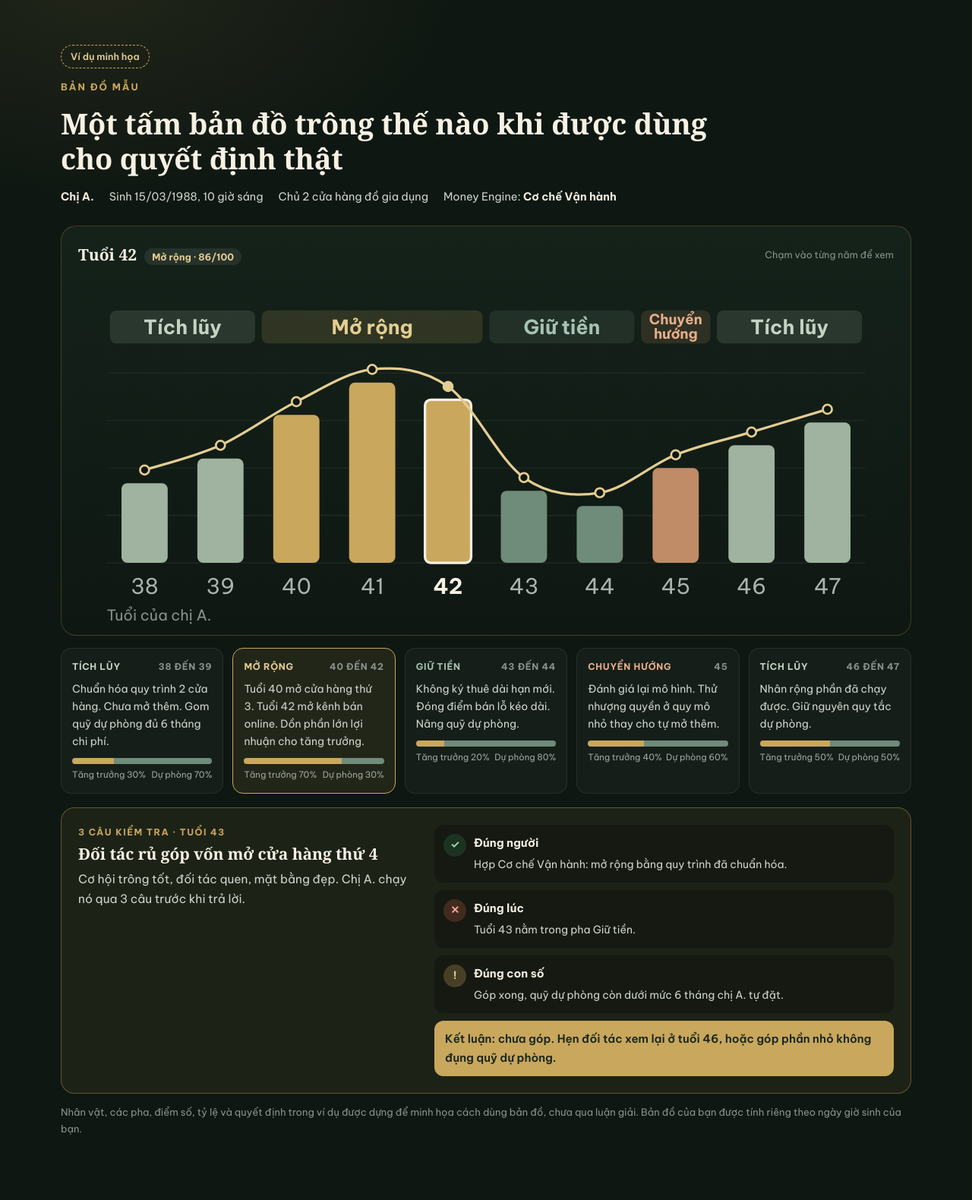
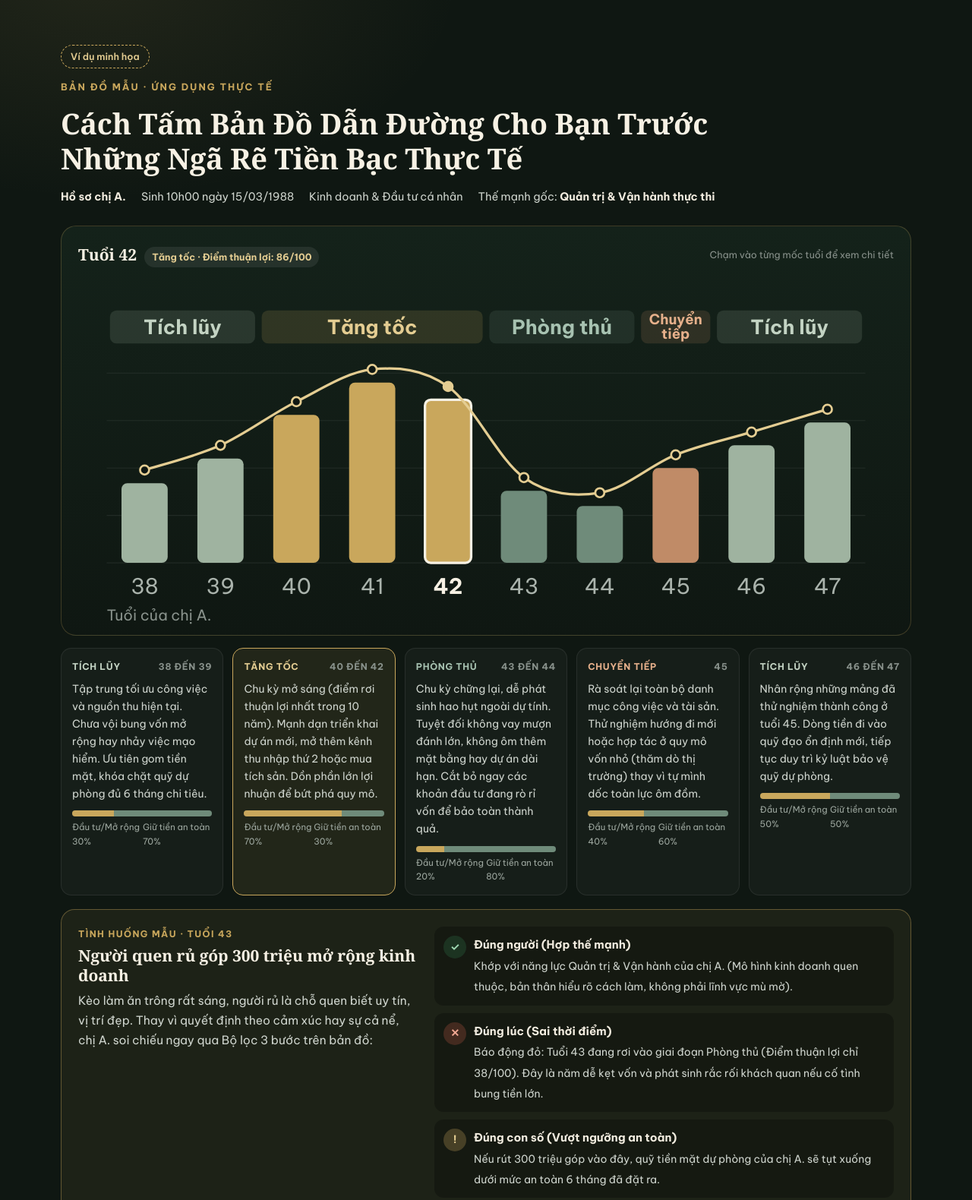
Before and after one commit to dtminhhh/themassivecircle, a plain HTML site: page index.html in a window 1280 px wide. Shown: the part 6400-7980 px from the top of the page at 76% size. Drawn offline with Linux system fonts and the light colour scheme.

Commit message:
Sample map (chi A.) copy v2 (user-supplied), kept honest labelling
- scenario, phase cards, 3-question gate and conclusion rewritten; persona broadened
- one set of phase names (Tich luy / Tang toc / Phong thu / Chuyen tiep) in chart, readout and cards
- kept 'Vi du minh hoa' badge and a truthful footnote: the case is constructed, not an anonymised real client

Co-Authored-By: Claude Sonnet 5.5 <noreply@anthropic.com>

```diff
--- a/index.html
+++ b/index.html
@@ -490,7 +490,7 @@ mark.todo{background:#ffe58a;color:#4a3800;padding:2px 7px;border-radius:5px;fon
 .chart-card{margin-top:26px;background:linear-gradient(180deg,#14221a,#0f1712);border:1px solid rgba(201,167,92,.25);border-radius:20px;padding:16px 16px 8px}
 .readout{display:flex;justify-content:space-between;align-items:center;gap:10px;flex-wrap:wrap;padding:4px 6px 8px;font-size:14px;color:#aab3ac}
 .readout b{font-family:var(--serif);font-size:21px;color:#f7f1e4;margin-right:10px}
-.readout .ph{border-radius:999px;padding:3px 10px;font-weight:700;font-size:12.5px;background:rgba(255,255,255,.08)}
+.readout .ph{border-radius:999px;padding:3px 10px;font-weight:700;font-size:12.5px;background:rgba(255,255,255,.08);white-space:nowrap;display:inline-block}
 .readout .hint{font-size:12.5px;color:#89928c}
 .demo-chart{width:100%;height:auto;display:block}
 .chart-scroll{overflow-x:auto;-webkit-overflow-scrolling:touch;scrollbar-width:none}
@@ -1205,13 +1205,13 @@ footer b{color:#e9e2d2}
   <div class="wrap">
     <div data-r>
       <span class="badge-demo">Ví dụ minh họa</span>
-      <div class="kicker">Bản đồ mẫu</div>
-      <h2 style="font-size:clamp(26px,3vw,38px);max-width:880px">Một tấm bản đồ trông thế nào khi được dùng cho quyết định thật</h2>
-      <div class="persona"><span><b>Chị A.</b></span><span>Sinh 15/03/1988, 10 giờ sáng</span><span>Chủ 2 cửa hàng đồ gia dụng</span><span>Money Engine: <b>Cơ chế Vận hành</b></span></div>
+      <div class="kicker">Bản đồ mẫu · Ứng dụng thực tế</div>
+      <h2 style="font-size:clamp(26px,3vw,38px);max-width:880px">Cách Tấm Bản Đồ Dẫn Đường Cho Bạn Trước Những Ngã Rẽ Tiền Bạc Thực Tế</h2>
+      <div class="persona"><span><b>Hồ sơ chị A.</b></span><span>Sinh 10h00 ngày 15/03/1988</span><span>Kinh doanh &amp; Đầu tư cá nhân</span><span>Thế mạnh gốc: <b>Quản trị &amp; Vận hành thực thi</b></span></div>
     </div>
 
     <div class="chart-card" id="demo" data-r>
-      <div class="readout"><div><b id="ro-age">Tuổi 38</b><span class="ph" id="ro-ph">Tích lũy</span></div><span class="hint">Chạm vào từng năm để xem</span></div>
+      <div class="readout"><div><b id="ro-age">Tuổi 38</b><span class="ph" id="ro-ph">Tích lũy</span></div><span class="hint">Chạm vào từng mốc tuổi để xem chi tiết</span></div>
       <div class="chart-scroll" id="chart-scroll"><svg class="demo-chart" viewBox="0 0 1000 430" role="img" aria-label="Heatmap 10 năm của nhân vật minh họa, từ 38 đến 47 tuổi">
 <line x1="40" y1="350.0" x2="960" y2="350.0" stroke="#ffffff" stroke-opacity=".07"/>
 <line x1="40" y1="292.5" x2="960" y2="292.5" stroke="#ffffff" stroke-opacity=".07"/>
@@ -1219,9 +1219,9 @@ footer b{color:#e9e2d2}
 <line x1="40" y1="177.5" x2="960" y2="177.5" stroke="#ffffff" stroke-opacity=".07"/>
 <line x1="40" y1="120.0" x2="960" y2="120.0" stroke="#ffffff" stroke-opacity=".07"/>
 <g class="band b-acc"><rect x="44" y="44" width="176" height="40" rx="8"/><text x="132.0" y="64" text-anchor="middle" dominant-baseline="central" font-size="24">Tích lũy</text></g>
-<g class="band b-exp"><rect x="228" y="44" width="268" height="40" rx="8"/><text x="362.0" y="64" text-anchor="middle" dominant-baseline="central" font-size="24">Mở rộng</text></g>
-<g class="band b-hold"><rect x="504" y="44" width="176" height="40" rx="8"/><text x="592.0" y="64" text-anchor="middle" dominant-baseline="central" font-size="24">Giữ tiền</text></g>
-<g class="band b-pivot"><rect x="688" y="44" width="84" height="40" rx="8"/><text x="730.0" y="64" text-anchor="middle" font-size="17"><tspan x="730.0" dy="-3">Chuyển</tspan><tspan x="730.0" dy="17">hướng</tspan></text></g>
+<g class="band b-exp"><rect x="228" y="44" width="268" height="40" rx="8"/><text x="362.0" y="64" text-anchor="middle" dominant-baseline="central" font-size="24">Tăng tốc</text></g>
+<g class="band b-hold"><rect x="504" y="44" width="176" height="40" rx="8"/><text x="592.0" y="64" text-anchor="middle" dominant-baseline="central" font-size="24">Phòng thủ</text></g>
+<g class="band b-pivot"><rect x="688" y="44" width="84" height="40" rx="8"/><text x="730.0" y="64" text-anchor="middle" font-size="17"><tspan x="730.0" dy="-3">Chuyển</tspan><tspan x="730.0" dy="17">tiếp</tspan></text></g>
 <g class="band b-acc"><rect x="780" y="44" width="176" height="40" rx="8"/><text x="868.0" y="64" text-anchor="middle" dominant-baseline="central" font-size="24">Tích lũy</text></g>
 <rect class="bar p-acc" style="--i:0" x="58.0" y="253.4" width="56" height="96.6" rx="7"/>
 <text class="age" x="86.0" y="388" text-anchor="middle" font-size="26">38</text>
@@ -1270,27 +1270,27 @@ footer b{color:#e9e2d2}
     </div>
 
     <div class="phases" id="phases">
-      <div class="phc acc" data-ph="acc" data-r><div class="t"><span>Tích lũy</span><span>38 đến 39</span></div><p>Chuẩn hóa quy trình 2 cửa hàng. Chưa mở thêm. Gom quỹ dự phòng đủ 6 tháng chi phí.</p><div class="alloc"><i class="g" style="width:30%"></i><i class="r" style="width:70%"></i></div><div class="alloc-l"><span>Tăng trưởng 30%</span><span>Dự phòng 70%</span></div></div>
-      <div class="phc exp" data-ph="exp" data-r style="--d:80ms"><div class="t"><span>Mở rộng</span><span>40 đến 42</span></div><p>Tuổi 40 mở cửa hàng thứ 3. Tuổi 42 mở kênh bán online. Dồn phần lớn lợi nhuận cho tăng trưởng.</p><div class="alloc"><i class="g" style="width:70%"></i><i class="r" style="width:30%"></i></div><div class="alloc-l"><span>Tăng trưởng 70%</span><span>Dự phòng 30%</span></div></div>
-      <div class="phc hold" data-ph="hold" data-r style="--d:160ms"><div class="t"><span>Giữ tiền</span><span>43 đến 44</span></div><p>Không ký thuê dài hạn mới. Đóng điểm bán lỗ kéo dài. Nâng quỹ dự phòng.</p><div class="alloc"><i class="g" style="width:20%"></i><i class="r" style="width:80%"></i></div><div class="alloc-l"><span>Tăng trưởng 20%</span><span>Dự phòng 80%</span></div></div>
-      <div class="phc pivot" data-ph="pivot" data-r style="--d:240ms"><div class="t"><span>Chuyển hướng</span><span>45</span></div><p>Đánh giá lại mô hình. Thử nhượng quyền ở quy mô nhỏ thay cho tự mở thêm.</p><div class="alloc"><i class="g" style="width:40%"></i><i class="r" style="width:60%"></i></div><div class="alloc-l"><span>Tăng trưởng 40%</span><span>Dự phòng 60%</span></div></div>
-      <div class="phc acc" data-ph="acc2" data-r style="--d:320ms"><div class="t"><span>Tích lũy</span><span>46 đến 47</span></div><p>Nhân rộng phần đã chạy được. Giữ nguyên quy tắc dự phòng.</p><div class="alloc"><i class="g" style="width:50%"></i><i class="r" style="width:50%"></i></div><div class="alloc-l"><span>Tăng trưởng 50%</span><span>Dự phòng 50%</span></div></div>
+      <div class="phc acc" data-ph="acc" data-r><div class="t"><span>Tích lũy</span><span>38 đến 39</span></div><p>Tập trung tối ưu công việc và nguồn thu hiện tại. Chưa vội bung vốn mở rộng hay nhảy việc mạo hiểm. Ưu tiên gom tiền mặt, khóa chặt quỹ dự phòng đủ 6 tháng chi tiêu.</p><div class="alloc"><i class="g" style="width:30%"></i><i class="r" style="width:70%"></i></div><div class="alloc-l"><span>Đầu tư/Mở rộng 30%</span><span>Giữ tiền an toàn 70%</span></div></div>
+      <div class="phc exp" data-ph="exp" data-r style="--d:80ms"><div class="t"><span>Tăng tốc</span><span>40 đến 42</span></div><p>Chu kỳ mở sáng (điểm rơi thuận lợi nhất trong 10 năm). Mạnh dạn triển khai dự án mới, mở thêm kênh thu nhập thứ 2 hoặc mua tích sản. Dồn phần lớn lợi nhuận để bứt phá quy mô.</p><div class="alloc"><i class="g" style="width:70%"></i><i class="r" style="width:30%"></i></div><div class="alloc-l"><span>Đầu tư/Mở rộng 70%</span><span>Giữ tiền an toàn 30%</span></div></div>
+      <div class="phc hold" data-ph="hold" data-r style="--d:160ms"><div class="t"><span>Phòng thủ</span><span>43 đến 44</span></div><p>Chu kỳ chững lại, dễ phát sinh hao hụt ngoài dự tính. Tuyệt đối không vay mượn đánh lớn, không ôm thêm mặt bằng hay dự án dài hạn. Cắt bỏ ngay các khoản đầu tư đang rò rỉ vốn để bảo toàn thành quả.</p><div class="alloc"><i class="g" style="width:20%"></i><i class="r" style="width:80%"></i></div><div class="alloc-l"><span>Đầu tư/Mở rộng 20%</span><span>Giữ tiền an toàn 80%</span></div></div>
+      <div class="phc pivot" data-ph="pivot" data-r style="--d:240ms"><div class="t"><span>Chuyển tiếp</span><span>45</span></div><p>Rà soát lại toàn bộ danh mục công việc và tài sản. Thử nghiệm hướng đi mới hoặc hợp tác ở quy mô vốn nhỏ (thăm dò thị trường) thay vì tự mình dốc toàn lực ôm đồm.</p><div class="alloc"><i class="g" style="width:40%"></i><i class="r" style="width:60%"></i></div><div class="alloc-l"><span>Đầu tư/Mở rộng 40%</span><span>Giữ tiền an toàn 60%</span></div></div>
+      <div class="phc acc" data-ph="acc2" data-r style="--d:320ms"><div class="t"><span>Tích lũy</span><span>46 đến 47</span></div><p>Nhân rộng những mảng đã thử nghiệm thành công ở tuổi 45. Dòng tiền đi vào quỹ đạo ổn định mới, tiếp tục duy trì kỷ luật bảo vệ quỹ dự phòng.</p><div class="alloc"><i class="g" style="width:50%"></i><i class="r" style="width:50%"></i></div><div class="alloc-l"><span>Đầu tư/Mở rộng 50%</span><span>Giữ tiền an toàn 50%</span></div></div>
     </div>
 
     <div class="ck" id="ck43">
       <div>
-        <div class="k2">3 câu kiểm tra · tuổi 43</div>
-        <h3>Đối tác rủ góp vốn mở cửa hàng thứ 4</h3>
-        <p class="sit">Cơ hội trông tốt, đối tác quen, mặt bằng đẹp. Chị A. chạy nó qua 3 câu trước khi trả lời.</p>
+        <div class="k2">Tình huống mẫu · tuổi 43</div>
+        <h3>Người quen rủ góp 300 triệu mở rộng kinh doanh</h3>
+        <p class="sit">Kèo làm ăn trông rất sáng, người rủ là chỗ quen biết uy tín, vị trí đẹp. Thay vì quyết định theo cảm xúc hay sự cả nể, chị A. soi chiếu ngay qua Bộ lọc 3 bước trên bản đồ:</p>
       </div>
       <div class="ck-rows">
-        <div class="ck-row"><span class="ic ok">✓</span><div><b>Đúng người</b><span>Hợp Cơ chế Vận hành: mở rộng bằng quy trình đã chuẩn hóa.</span></div></div>
-        <div class="ck-row"><span class="ic no">✕</span><div><b>Đúng lúc</b><span>Tuổi 43 nằm trong pha Giữ tiền.</span></div></div>
-        <div class="ck-row"><span class="ic warn">!</span><div><b>Đúng con số</b><span>Góp xong, quỹ dự phòng còn dưới mức 6 tháng chị A. tự đặt.</span></div></div>
-        <div class="ck-end">Kết luận: chưa góp. Hẹn đối tác xem lại ở tuổi 46, hoặc góp phần nhỏ không đụng quỹ dự phòng.</div>
+        <div class="ck-row"><span class="ic ok">✓</span><div><b>Đúng người (Hợp thế mạnh)</b><span>Khớp với năng lực Quản trị &amp; Vận hành của chị A. (Mô hình kinh doanh quen thuộc, bản thân hiểu rõ cách làm, không phải lĩnh vực mù mờ).</span></div></div>
+        <div class="ck-row"><span class="ic no">✕</span><div><b>Đúng lúc (Sai thời điểm)</b><span>Báo động đỏ: Tuổi 43 đang rơi vào giai đoạn Phòng thủ (Điểm thuận lợi chỉ 38/100). Đây là năm dễ kẹt vốn và phát sinh rắc rối khách quan nếu cố tình bung tiền lớn.</span></div></div>
+        <div class="ck-row"><span class="ic warn">!</span><div><b>Đúng con số (Vượt ngưỡng an toàn)</b><span>Nếu rút 300 triệu góp vào đây, quỹ tiền mặt dự phòng của chị A. sẽ tụt xuống dưới mức an toàn 6 tháng đã đặt ra.</span></div></div>
+        <div class="ck-end">Quyết định từ Bản đồ: Từ chối góp vốn lớn lúc này để bảo vệ quỹ dự phòng. Nếu vẫn muốn giữ mối quan hệ và thử nghiệm, chỉ tham gia một cổ phần thật nhỏ (trong ngưỡng 20% vốn cho phép của năm Phòng thủ) — tuyệt đối không tất tay.</div>
       </div>
     </div>
-    <p class="demo-note">Nhân vật, các pha, điểm số, tỷ lệ và quyết định trong ví dụ được dựng để minh họa cách dùng bản đồ, chưa qua luận giải. Bản đồ của bạn được tính riêng theo ngày giờ sinh của bạn.</p>
+    <p class="demo-note">Chị A. là nhân vật minh họa: các pha, điểm số, tỷ lệ và quyết định được dựng để bạn thấy cách dùng bản đồ. Hồ sơ EDD của bạn sẽ được tính toán thủ công và luận giải chi tiết dựa trên đúng ngày, giờ sinh của riêng bạn.</p>
   </div>
 </section>
 
@@ -1726,7 +1726,7 @@ HET-TODO-DUYEN -->
 
   /* ---------- Bản đồ mẫu ---------- */
   var YEARS = [[38, 'acc', 42], [39, 'acc', 55], [40, 'exp', 78], [41, 'exp', 95], [42, 'exp', 86], [43, 'hold', 38], [44, 'hold', 30], [45, 'pivot', 50], [46, 'acc2', 62], [47, 'acc2', 74]];
-  var PH = { acc: 'Tích lũy', exp: 'Mở rộng', hold: 'Giữ tiền', pivot: 'Chuyển hướng', acc2: 'Tích lũy' };
+  var PH = { acc: 'Tích lũy', exp: 'Tăng tốc', hold: 'Phòng thủ', pivot: 'Chuyển tiếp', acc2: 'Tích lũy' };
   var PHC = { acc: '#c3d3c3', exp: '#e4cd92', hold: '#a7c2b1', pivot: '#e6b08b', acc2: '#c3d3c3' };
   var demo = document.getElementById('demo');
   var bars = demo.querySelectorAll('.bar'), dots = demo.querySelectorAll('.dot'), ages = demo.querySelectorAll('.age');
@@ -1736,7 +1736,7 @@ HET-TODO-DUYEN -->
     for (var j = 0; j < bars.length; j++) { bars[j].classList.toggle('sel', j === i); dots[j].classList.toggle('sel', j === i); ages[j].classList.toggle('sel', j === i); }
     var y = YEARS[i];
     document.getElementById('ro-age').textContent = 'Tuổi ' + y[0];
-    var ph = document.getElementById('ro-ph'); ph.textContent = PH[y[1]] + ' · ' + y[2] + '/100'; ph.style.color = PHC[y[1]];
+    var ph = document.getElementById('ro-ph'); ph.textContent = PH[y[1]] + ' · Điểm thuận lợi: ' + y[2] + '/100'; ph.style.color = PHC[y[1]];
     Array.prototype.forEach.call(cards, function (c) { c.classList.toggle('on', c.getAttribute('data-ph') === y[1]); });
     var sc = document.getElementById('chart-scroll');
     if (sc && sc.scrollWidth > sc.clientWidth + 4) { var bw = sc.scrollWidth; sc.scrollTo({ left: Math.max(0, bw * (0.04 + 0.092 * i + 0.046) - sc.clientWidth / 2), behavior: RM ? 'auto' : 'smooth' }); }
```
